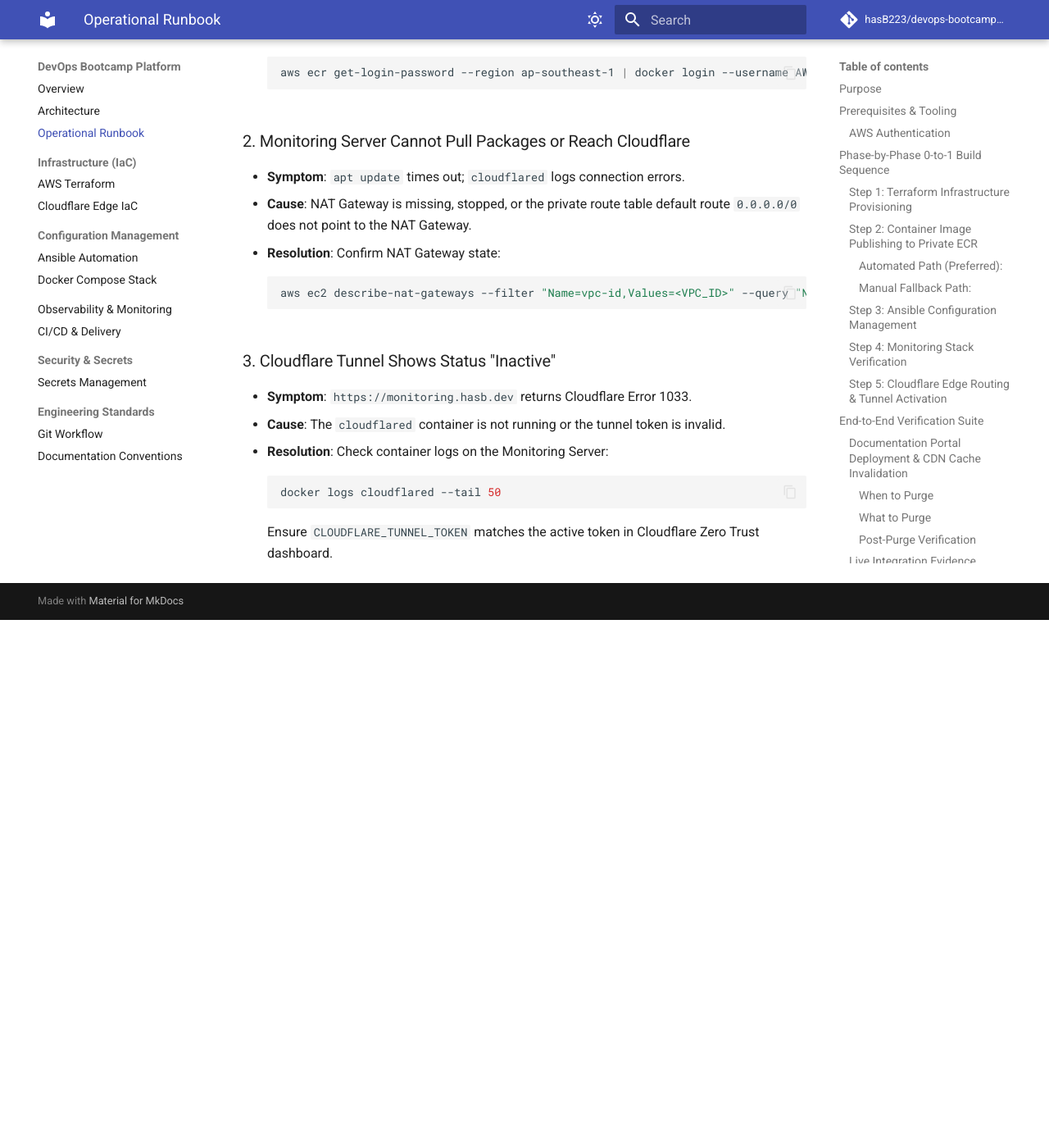
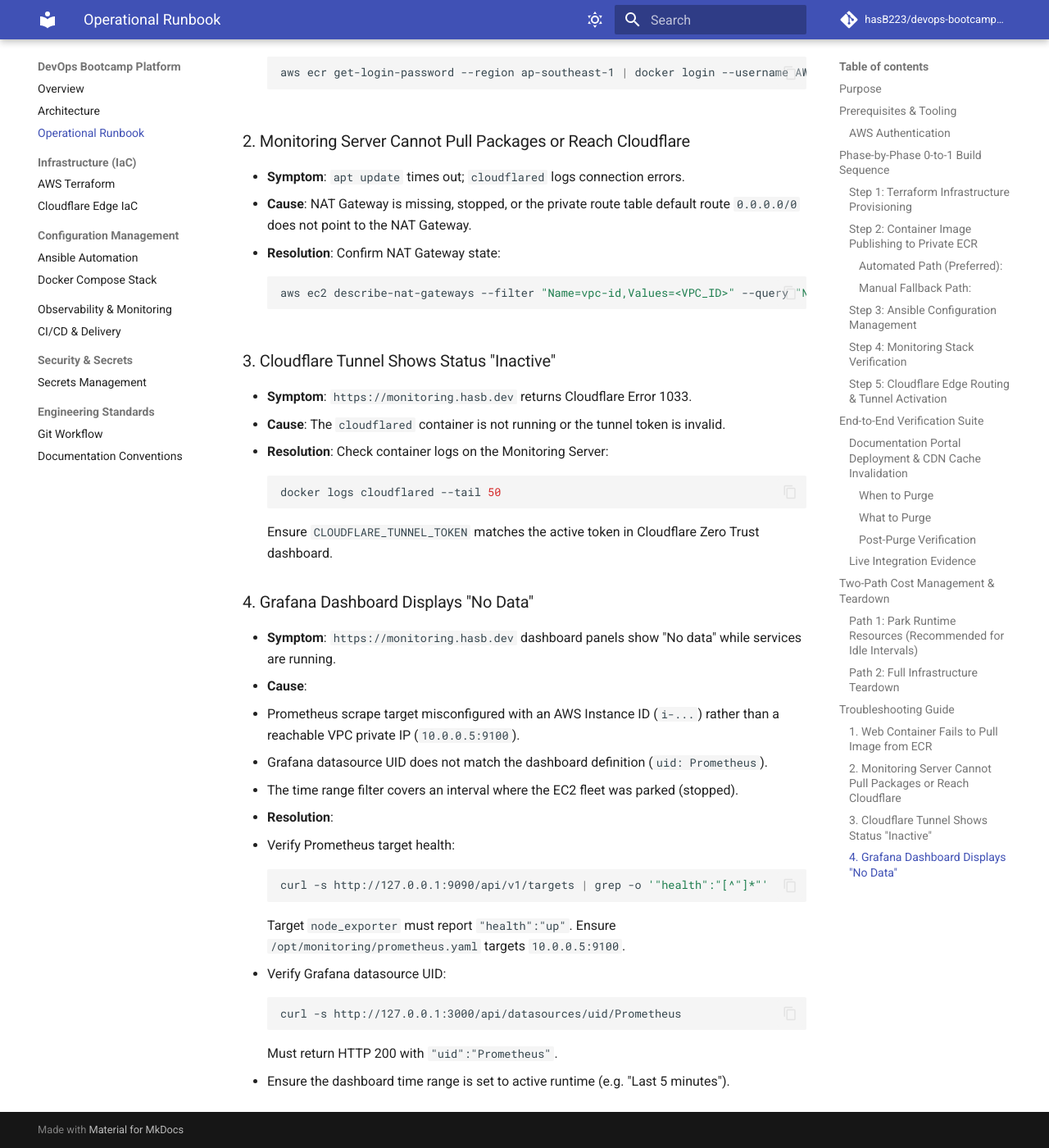
Before and after one commit to hasB223/devops-bootcamp-project, an MkDocs documentation site: the page built from docs/runbook.md, in a window 1280 px wide and 1400 px high, scrolled down 12398 px. Shown: the whole window at 82% size. Built offline with MkDocs 1.6.1 and Material for MkDocs 9.7.7, drawn with Linux system fonts in a browser that asks for light colours; comment, search, counter and statistics services are not loaded; before the commit the page ends 13154 px from its top, so only the background shows below that.

Commit message:
fix(monitoring): standardize Grafana datasource UID and decouple scrape target IP from SSM inventory (#36)
## Summary

Following platform unpark and instance start, the Grafana dashboard
displayed "No data" across all panels. This PR implements permanent
declarative codebase fixes for both root causes:

1. **Datasource UID Standardization**: Adds explicit `uid: Prometheus`
to
`ansible/files/monitoring/grafana/provisioning/datasources/prometheus.yaml`,
aligning with the pre-provisioned `node-exporter.json` dashboard
definition and preventing Grafana from generating random internal UIDs.
2. **SSM Target IP Decoupling**: Adds `node_exporter_host: "10.0.0.5"`
to `ansible/group_vars/all.yml` and updates
`ansible/templates/monitoring/prometheus.yaml.j2` with a resilient
fallback chain. This prevents the AWS EC2 Instance ID (`i-...`) used by
the Ansible SSM transport plugin (`amazon.aws.aws_ssm`) from leaking
into Prometheus as an unresolvable scrape target.
3. **Playbook Health Assertion**: Adds an assertion in
`ansible/playbook.yml` ensuring the `node_exporter` target is actively
reported as `health: "up"`.
4. **SSM Inventory Documentation**: Updates
`ansible/inventory-ssm.ini.example` with `private_ip` variables.
5. **Documentation & Runbook**: Documents the architecture patterns in
`docs/monitoring.md` and adds Section 4 ("Grafana Dashboard Displays 'No
Data'") in `docs/runbook.md`.

## Verification

- `git diff --check`: Clean (0 whitespace warnings).
- `yamllint .`: Clean (0 errors).
- `ansible-lint ansible/`: Passed with 0 failures/warnings (production
profile).
- `ansible-playbook -i ansible/inventory.ini ansible/playbook.yml
--syntax-check`: Passed.
- `ansible-playbook -i ansible/inventory-ssm.ini.example
ansible/playbook.yml --syntax-check`: Passed.
- Jinja2 template rendering: Tested against mock SSM, host private_ip,
and SSH inventories; all resolve to `10.0.0.5:9100`.
- `mkdocs build --strict`: Built cleanly in 0.30s (0 warnings).
- Live verification via SSM: Hot-fix confirmed Prometheus target
`health: "up"` and live telemetry streaming to Grafana.

````diff
--- a/docs/runbook.md
+++ b/docs/runbook.md
@@ -424,3 +424,22 @@
   docker logs cloudflared --tail 50
   ```
   Ensure `CLOUDFLARE_TUNNEL_TOKEN` matches the active token in Cloudflare Zero Trust dashboard.
+
+### 4. Grafana Dashboard Displays "No Data"
+- **Symptom**: `https://monitoring.hasb.dev` dashboard panels show "No data" while services are running.
+- **Cause**:
+  1. Prometheus scrape target misconfigured with an AWS Instance ID (`i-...`) rather than a reachable VPC private IP (`10.0.0.5:9100`).
+  2. Grafana datasource UID does not match the dashboard definition (`uid: Prometheus`).
+  3. The time range filter covers an interval where the EC2 fleet was parked (stopped).
+- **Resolution**:
+  1. Verify Prometheus target health:
+     ```bash
+     curl -s http://127.0.0.1:9090/api/v1/targets | grep -o '"health":"[^"]*"'
+     ```
+     Target `node_exporter` must report `"health":"up"`. Ensure `/opt/monitoring/prometheus.yaml` targets `10.0.0.5:9100`.
+  2. Verify Grafana datasource UID:
+     ```bash
+     curl -s http://127.0.0.1:3000/api/datasources/uid/Prometheus
+     ```
+     Must return HTTP 200 with `"uid":"Prometheus"`.
+  3. Ensure the dashboard time range is set to active runtime (e.g. "Last 5 minutes").
````
Also changed, not shown: docs/monitoring.md (+4 -0 lines), 5 other files.
